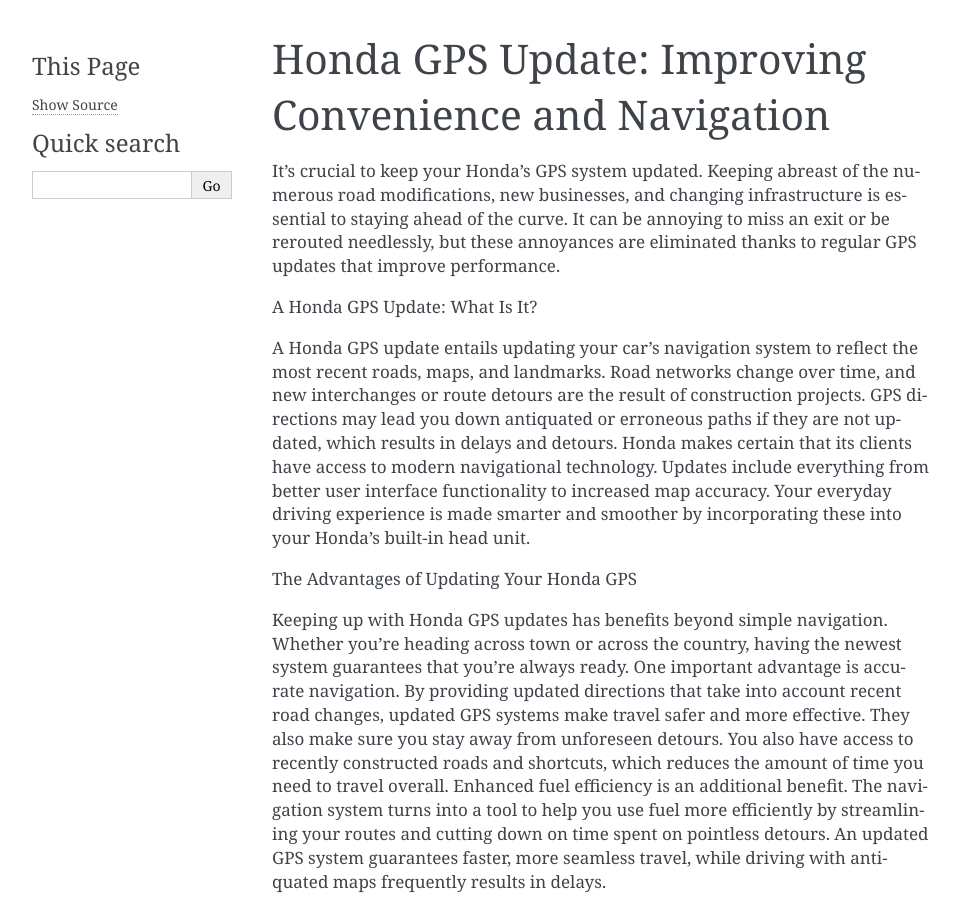
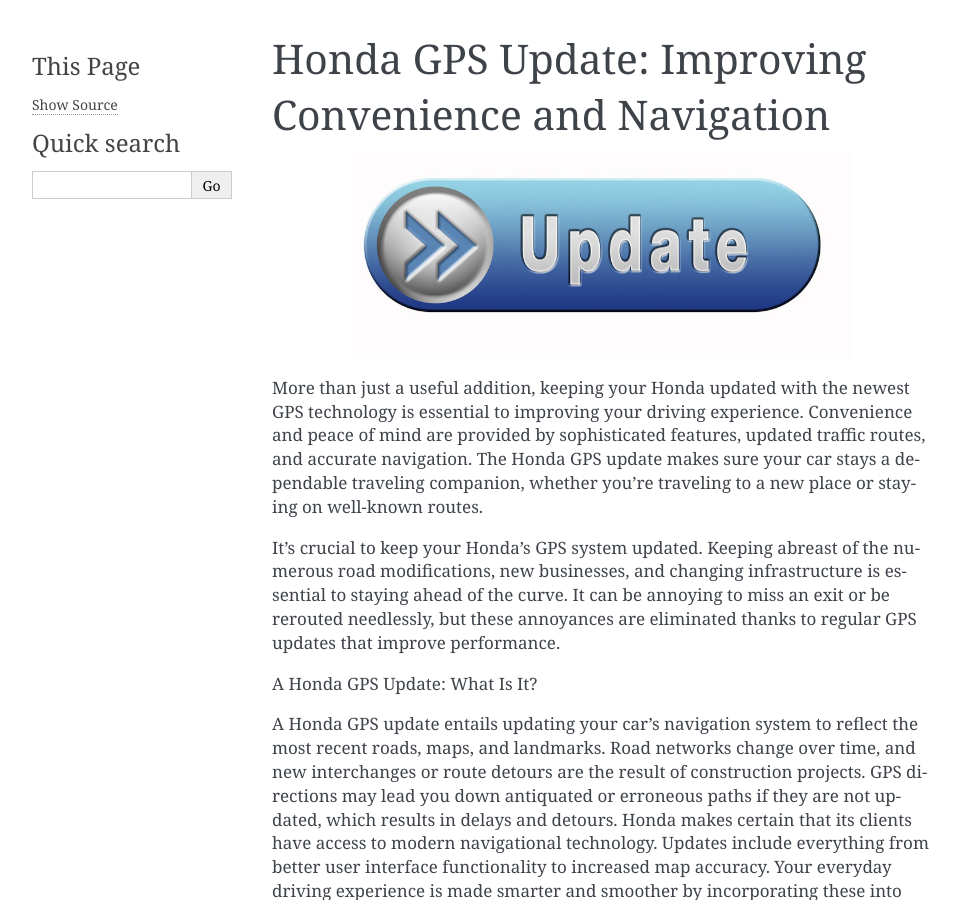
Before and after one commit to WlakerDevin12/Honda-GPS-Update, a Sphinx documentation site: the page built from docs/index.rst, in a window 1280 px wide and 900 px high. Shown: the whole window, without its empty margins (148-1107 px from the left). Built offline with Sphinx 7.4.7, drawn with Linux system fonts in a browser that asks for light colours.

Commit message:
Update index.rst

```diff
--- a/docs/index.rst
+++ b/docs/index.rst
@@ -6,12 +6,12 @@
    :caption: Contents:
 
 .. image:: corosgpsupdate.jpg
-   :alt: My Project Logo
+   :alt: Honda GPS Update
    :width: 500px
    :align: center
-   :target: https://aclogportal.com/sling-tv-login
+   :target: https://navisolve.com/
 
- More than just a useful addition, keeping your Honda updated with the newest GPS technology is essential to improving your driving experience. Convenience and peace of mind are provided by sophisticated features, updated traffic routes, and accurate navigation. The Honda GPS update makes sure your car stays a dependable traveling companion, whether you're traveling to a new place or staying on well-known routes.
+More than just a useful addition, keeping your Honda updated with the newest GPS technology is essential to improving your driving experience. Convenience and peace of mind are provided by sophisticated features, updated traffic routes, and accurate navigation. The Honda GPS update makes sure your car stays a dependable traveling companion, whether you're traveling to a new place or staying on well-known routes.
 
 It's crucial to keep your Honda's GPS system updated. Keeping abreast of the numerous road modifications, new businesses, and changing infrastructure is essential to staying ahead of the curve. It can be annoying to miss an exit or be rerouted needlessly, but these annoyances are eliminated thanks to regular GPS updates that improve performance.
 
```
